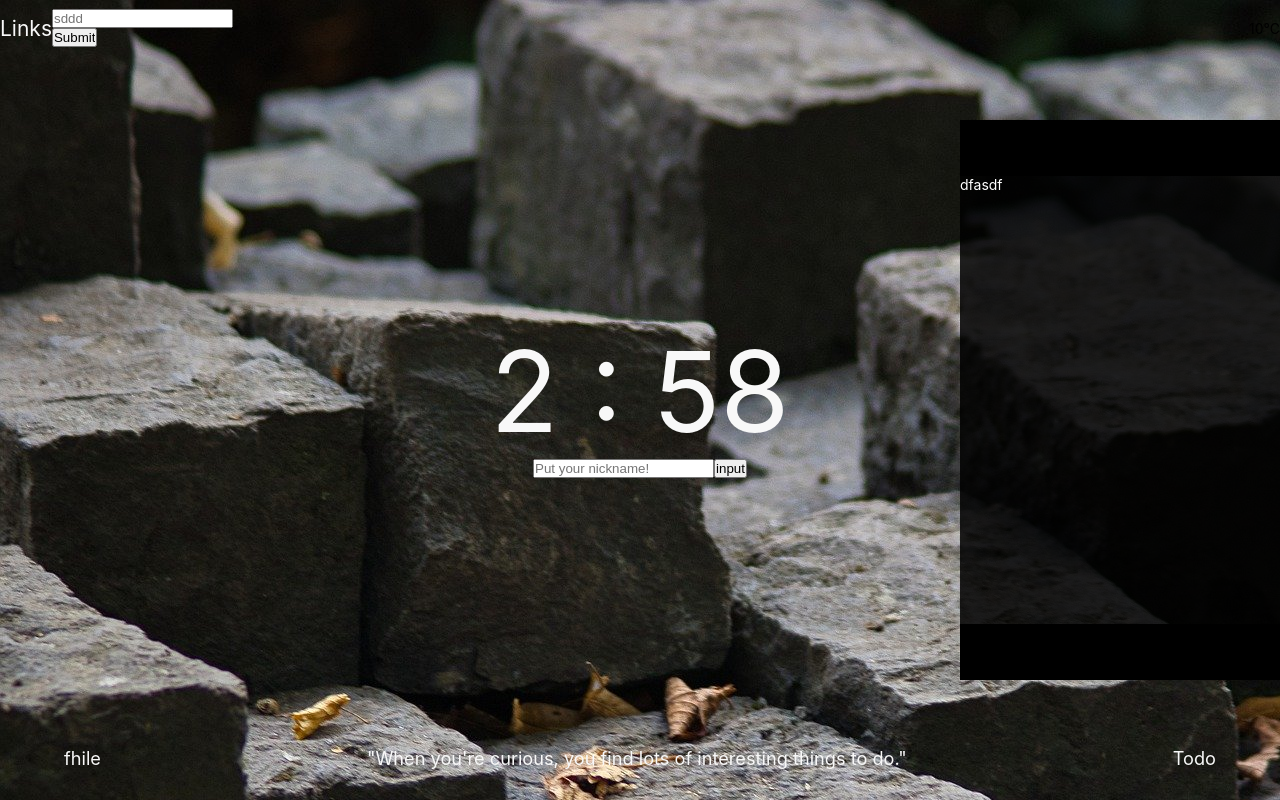
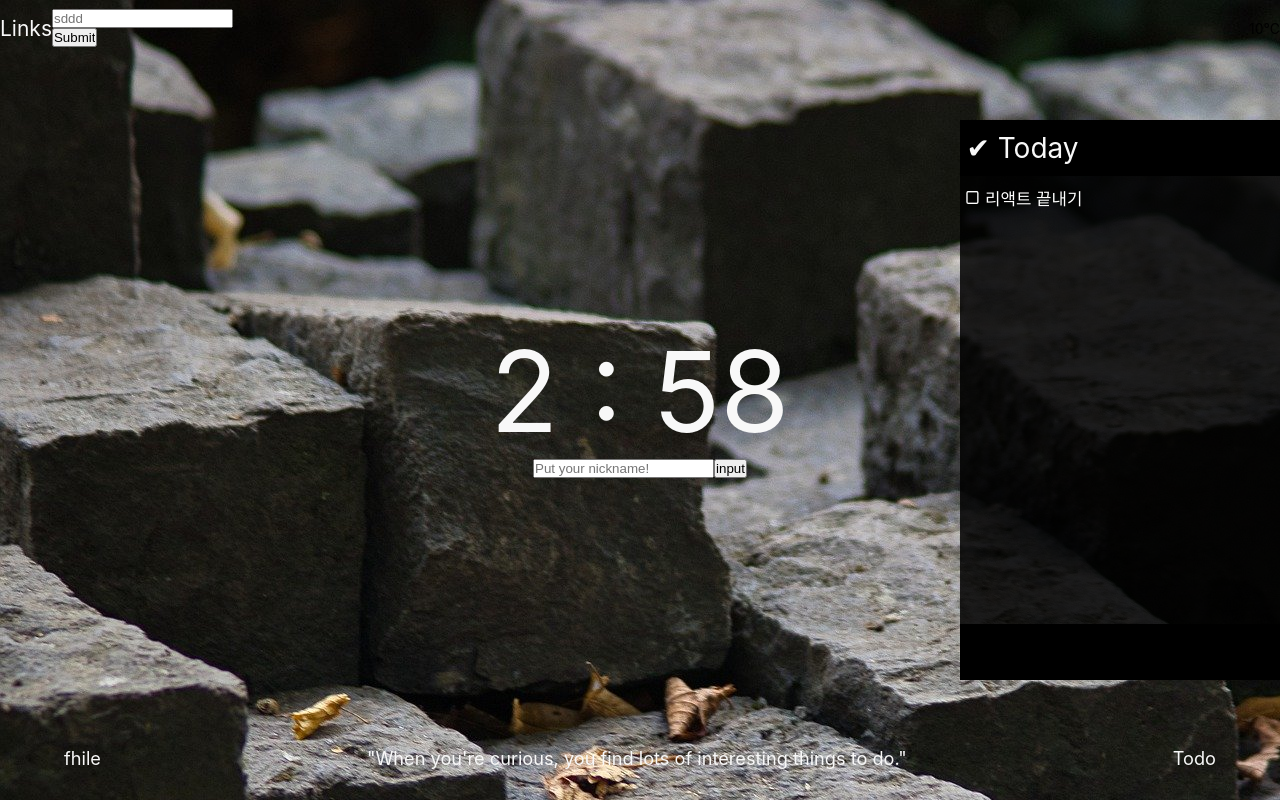
Before and after one commit to nggoong/reactMomentumClone, a React (Create React App) app: page / in a window 1280 px wide. Both pictures are taken after a click on the element "Todo". Built offline with nearby package versions, Linux system fonts and the light colour scheme.

Commit message:
todoList 레이아웃 구현 및 할 일 완료 체크 기능 구현👍

```diff
--- a/src/App.css
+++ b/src/App.css
@@ -102,6 +102,7 @@ html {
   align-items: center;
 }
 .TodoWrapper {
+  position: relative;
   width:25%;
   height: 70%;
 
@@ -115,13 +116,22 @@ html {
 }
 
 .TodoHeader {
+  display:flex;
+  align-items: center;
+  justify-content: flex-start;
   width:100%;
   height: 10%;
   z-index: 1;
   top:0;
 }
+.TodoHeader > p {
+  padding-left:2%;
+  font-size:2rem;
+  color:var(--white-gray-color);
+}
 
 .TodoContent {
+  position: relative;
   height: 80%;
   background-color: rgba(0,0,0,0.85);
   z-index:1;
@@ -131,3 +141,32 @@ html {
 .TodoInput {
   height: 10%;
 }
+
+.TodoListTemplete {
+  position: relative;
+  width:100%;
+  height:10%;
+  display:flex;
+  align-items: center;
+}
+.TodoCheck {
+  position: relative;
+  height: 80%;
+  font-size:1.2rem;
+  display:flex;
+  justify-content: center;
+  align-items: center;
+  z-index:1;
+  width:25px;
+
+  /* height: 10%; */
+}
+.TodoList {
+  display:flex;
+  /* justify-content: center; */
+  align-items: center;
+  position: relative;
+  width:60%;
+  height:80%;
+  font-size:1.2rem;
+}
--- a/src/App.js
+++ b/src/App.js
@@ -1,7 +1,7 @@
 import React, { useState } from 'react';
 import Header from './component/Header';
 import TimeAndWelcome from './component/TimeAndWelcome';
-import Footer from './component/footer';
+import Footer from './component/Footer';
 import Todo from './component/Todo';
 import './App.css';
 
--- a/src/component/Todo.js
+++ b/src/component/Todo.js
@@ -1,12 +1,14 @@
+import TodoList from './TodoList';
+
 function Todo() {
     return(
         <div className="Todo">
             <div className="TodoWrapper">
                 <div className="TodoHeader">
-
+                    <p>✔ Today</p>
                 </div>
                 <div className = "TodoContent">
-                    <p>dfasdf</p>
+                    <TodoList></TodoList>
                 </div>
                 <div className = "TodoInput">
 
--- /dev/null
+++ b/src/component/TodoList.js
@@ -0,0 +1,19 @@
+function TodoList() {
+    function todoComplete(e) {
+        console.log(e.target.innerText);
+        e.target.innerText = "✔";
+    }
+    return(
+        <div className="TodoListTemplete">
+            <div className="TodoCheck" onClick={todoComplete}>
+                ▢
+            </div>
+            <div className = "TodoList">
+                리액트 끝내기
+            </div>
+        </div>
+    )
+}
+
+
+export default TodoList;
```
